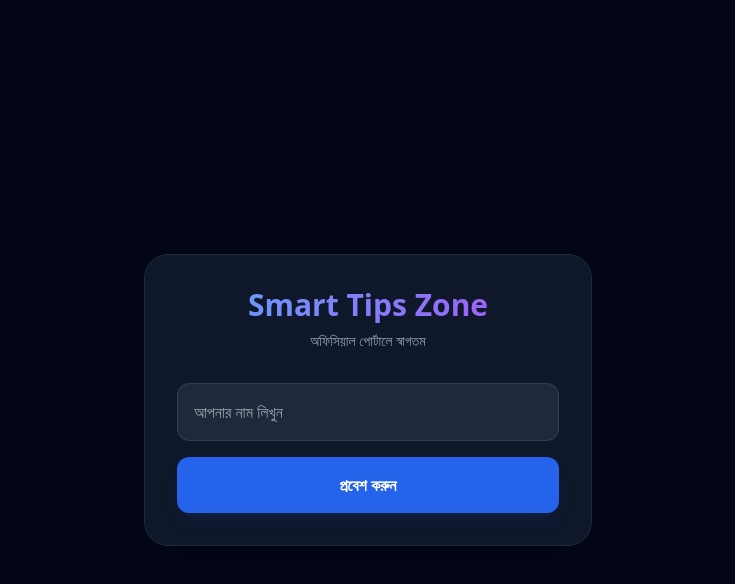
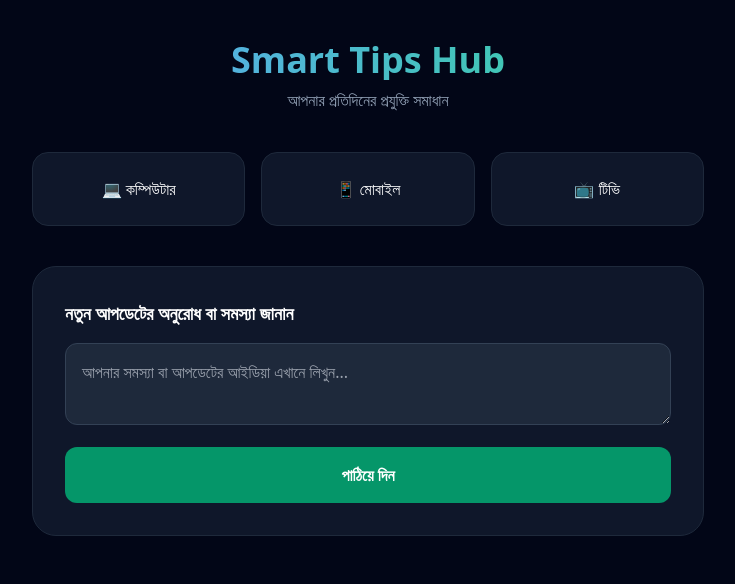
Before and after one commit to rojaislam1619-collab/roja-income-v2, a website: page index.html in a window 1280 px wide. Shown: the whole page, without its empty margins (272-1007 px from the left). Drawn offline with nearby package versions, Linux system fonts and the light colour scheme.

Commit message:
Update index.html

```diff
--- a/index.html
+++ b/index.html
@@ -3,57 +3,59 @@
 <head>
     <meta charset="UTF-8">
     <meta name="viewport" content="width=device-width, initial-scale=1.0">
-    <title>Smart Tips Zone | Official</title>
+    <title>Smart Tips Hub | Official</title>
     <script src="https://cdn.tailwindcss.com"></script>
 </head>
-<body class="bg-slate-950 text-white min-h-screen flex items-center justify-center font-sans p-4">
+<body class="bg-slate-950 text-white min-h-screen p-4 md:p-10">
 
-    <!-- মেইন বক্স -->
-    <div id="mainContent" class="w-full max-w-md bg-slate-900 border border-slate-800 rounded-3xl p-8 shadow-2xl">
-        <div class="text-center mb-8">
-            <h1 class="text-3xl font-extrabold text-transparent bg-clip-text bg-gradient-to-r from-blue-400 to-purple-500">Smart Tips Zone</h1>
-            <p class="text-slate-400 mt-2 text-sm">অফিসিয়াল পোর্টালে স্বাগতম</p>
+    <div class="max-w-2xl mx-auto">
+        <!-- Header -->
+        <div class="text-center mb-10">
+            <h1 class="text-4xl font-black text-transparent bg-clip-text bg-gradient-to-r from-blue-400 to-emerald-400">Smart Tips Hub</h1>
+            <p class="text-slate-400 mt-2">আপনার প্রতিদিনের প্রযুক্তি সমাধান</p>
         </div>
 
-        <form id="loginForm" class="space-y-4">
-            <input type="text" id="userName" required placeholder="আপনার নাম লিখুন"
-                class="w-full p-4 rounded-xl bg-slate-800 border border-slate-700 focus:border-blue-500 focus:ring-1 focus:ring-blue-500 outline-none transition text-white">
+        <!-- Tips Section -->
+        <div class="grid grid-cols-1 md:grid-cols-3 gap-4 mb-10">
+            <button onclick="showTip('Computer')" class="p-6 bg-slate-900 border border-slate-800 rounded-2xl hover:border-blue-500 transition">💻 কম্পিউটার</button>
+            <button onclick="showTip('Mobile')" class="p-6 bg-slate-900 border border-slate-800 rounded-2xl hover:border-blue-500 transition">📱 মোবাইল</button>
+            <button onclick="showTip('TV')" class="p-6 bg-slate-900 border border-slate-800 rounded-2xl hover:border-blue-500 transition">📺 টিভি</button>
+        </div>
 
-            <button type="submit" class="w-full bg-blue-600 hover:bg-blue-700 text-white font-bold py-4 rounded-xl transition duration-300 shadow-lg shadow-blue-900/20">
-                প্রবেশ করুন
-            </button>
-        </form>
+        <!-- Display Area -->
+        <div id="tipDisplay" class="p-8 bg-slate-900 rounded-3xl border border-slate-800 mb-10 hidden">
+            <h2 id="tipTitle" class="text-xl font-bold text-blue-400 mb-4"></h2>
+            <p id="tipContent" class="text-slate-300 leading-relaxed"></p>
+        </div>
+
+        <!-- Feedback / Update Request Section -->
+        <div class="bg-slate-900 p-8 rounded-3xl border border-slate-800">
+            <h3 class="text-lg font-bold mb-4">নতুন আপডেটের অনুরোধ বা সমস্যা জানান</h3>
+            <textarea id="feedback" placeholder="আপনার সমস্যা বা আপডেটের আইডিয়া এখানে লিখুন..." class="w-full p-4 bg-slate-800 rounded-xl border border-slate-700 outline-none mb-4"></textarea>
+            <button onclick="sendFeedback()" class="w-full py-4 bg-emerald-600 rounded-xl font-bold hover:bg-emerald-700 transition">পাঠিয়ে দিন</button>
+        </div>
     </div>
 
     <script>
-        // এখানে যাদের নাম লিখবেন তারা ব্যান হয়ে যাবে
-        const bannedUsers = ["ব্যান.Hossin", "ব্যান.Tamim"];
+        const tips = {
+            'Computer': "কম্পিউটার স্লো হলে অপ্রয়োজনীয় সফটওয়্যার আনইনস্টল করুন এবং স্টার্টআপ অ্যাপস বন্ধ রাখুন।",
+            'Mobile': "ফোন হ্যাং করলে ক্যাশ মেমোরি ক্লিয়ার করুন এবং সফটওয়্যার আপডেট রাখুন।",
+            'TV': "টিভি চালু না হলে পাওয়ার কেবল চেক করুন এবং রিমোটের ব্যাটারি পরিবর্তন করুন।"
+        };
 
+        function showTip(category) {
+            document.getElementById('tipDisplay').classList.remove('hidden');
+            document.getElementById('tipTitle').innerText = category + " টিপস";
+            document.getElementById('tipContent').innerText = tips[category];
+        }
 
-        document.getElementById('loginForm').addEventListener('submit', function(e) {
-            e.preventDefault();
-            const name = document.getElementById('userName').value;
-
-            // ব্যান চেক
-            if (bannedUsers.includes(name)) {
-                document.body.innerHTML = `
-                    <div class="text-center p-10 bg-slate-900 rounded-3xl border border-red-500/30">
-                        <h2 class="text-2xl font-bold text-red-500 mb-2">অ্যাক্সেস ডিনাইড!</h2>
-                        <p class="text-slate-400">আপনাকে সাইট থেকে ব্যান করে দেওয়া হয়েছে।</p>
-                    </div>`;
-                return;
-            }
-
-            // নোটিফিকেশন লজিক
+        function sendFeedback() {
+            const text = document.getElementById('feedback').value;
             const botToken = "8853221737:AAHDigRYNltTvdFGZW4gZahuu3M9dlJHENU";
             const chatId = "6420303571";
-            const message = `🚀 নতুন ভিজিটর: ${name}`;
-
-            fetch(`https://api.telegram.org/bot${botToken}/sendMessage?chat_id=${chatId}&text=${encodeURIComponent(message)}`)
-            .then(() => {
-                alert("স্বাগতম, " + name + "! আপনি সফলভাবে প্রবেশ করেছেন।");
-            });
-        });
+            fetch(`https://api.telegram.org/bot${botToken}/sendMessage?chat_id=${chatId}&text=${encodeURIComponent('ফিডব্যাক/সমস্যা: ' + text)}`);
+            alert("আপনার মেসেজটি আমাদের কাছে পৌঁছেছে। ধন্যবাদ!");
+        }
     </script>
 </body>
 </html>
```
